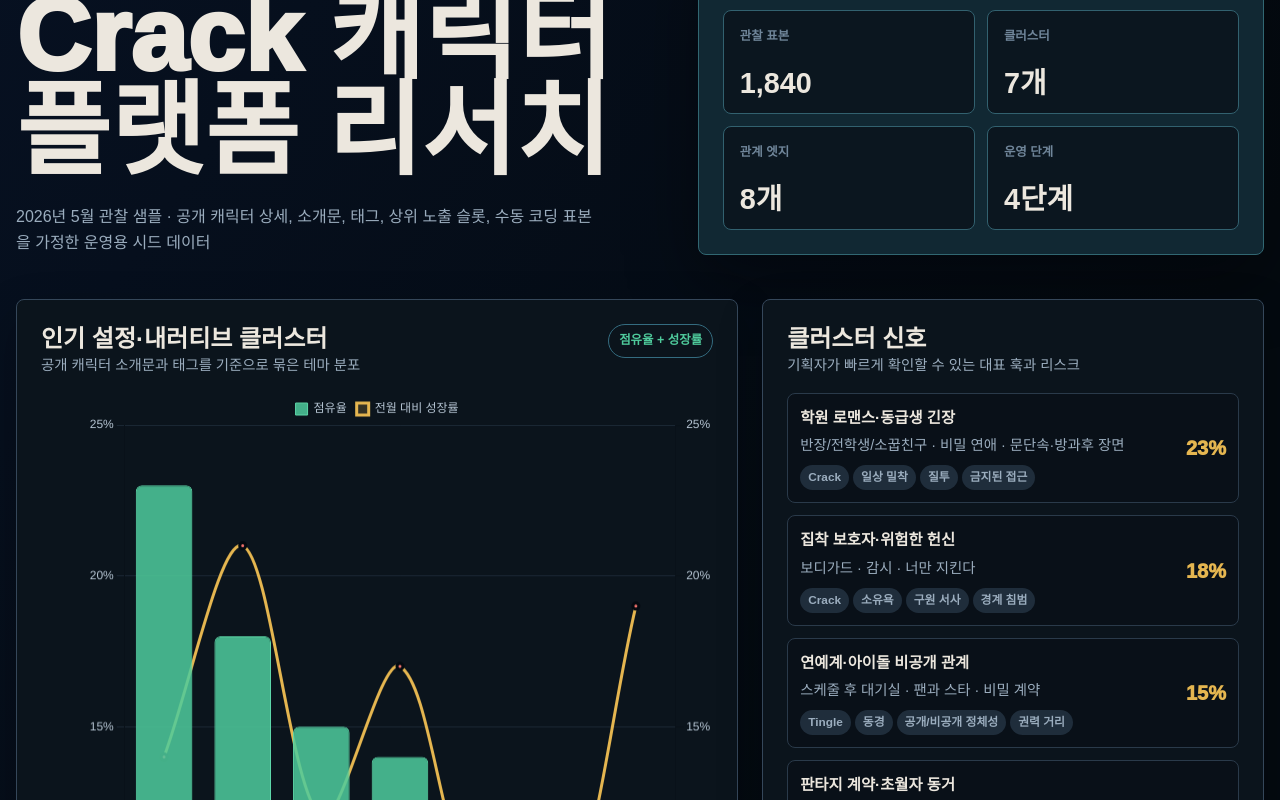
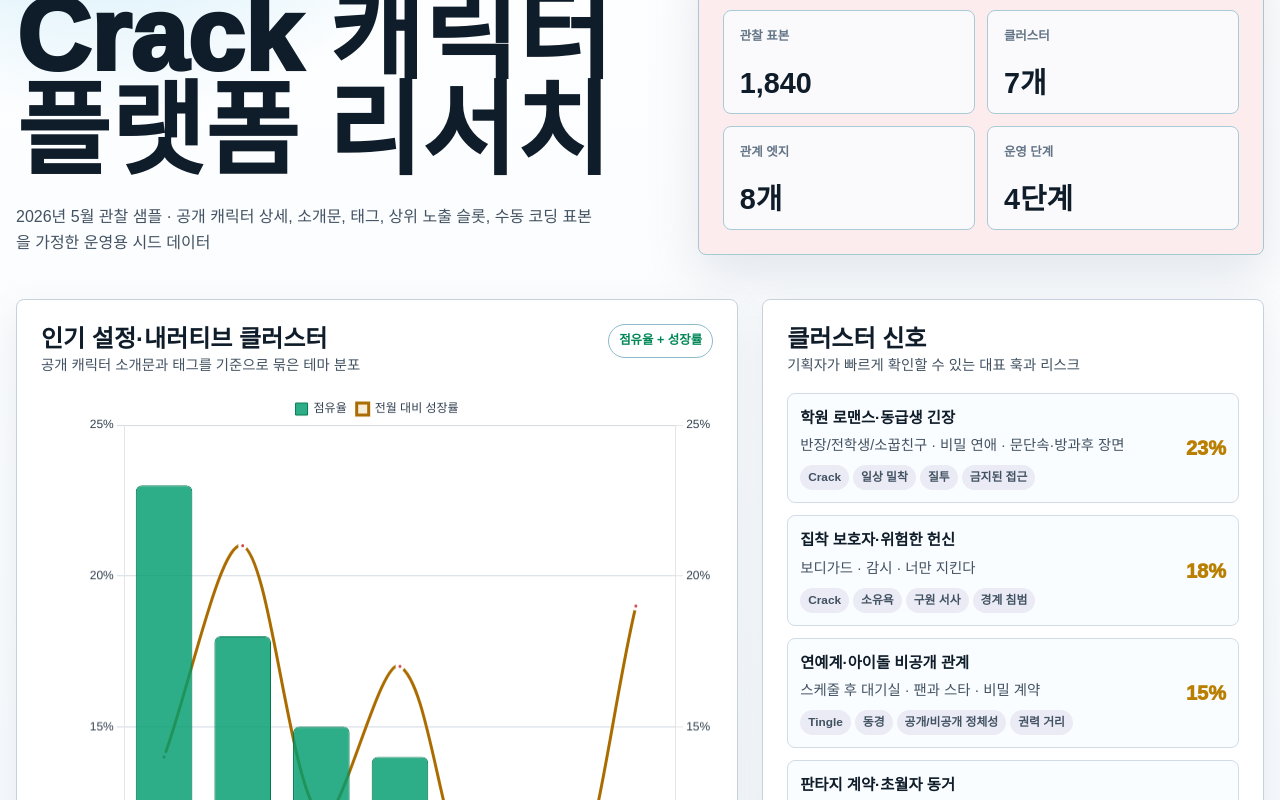
Before and after one commit to gdrpaul3-byte/character_tracker, a plain HTML site: page research.html in a window 1280 px wide. Shown: the part 300-1100 px from the top of the page. Drawn offline with nearby package versions, Linux system fonts and the light colour scheme.

Commit message:
style: brighten research page network map

```diff
--- a/research.html
+++ b/research.html
@@ -7,20 +7,20 @@
   <script src="https://cdn.jsdelivr.net/npm/chart.js"></script>
   <style>
     :root {
-      color-scheme: dark;
-      --bg: oklch(14% 0.018 250);
-      --surface: oklch(19% 0.022 250);
-      --surface-2: oklch(24% 0.026 250);
-      --surface-3: oklch(29% 0.032 250);
-      --line: oklch(39% 0.04 250);
-      --text: oklch(93% 0.014 86);
-      --muted: oklch(74% 0.032 245);
-      --soft: oklch(61% 0.04 245);
-      --mint: oklch(76% 0.13 165);
-      --gold: oklch(80% 0.13 84);
-      --rose: oklch(70% 0.16 24);
-      --violet: oklch(70% 0.13 302);
-      --sky: oklch(72% 0.12 228);
+      color-scheme: light;
+      --bg: oklch(98% 0.006 250);
+      --surface: oklch(100% 0 0);
+      --surface-2: oklch(96% 0.012 250);
+      --surface-3: oklch(92% 0.018 250);
+      --line: oklch(86% 0.018 250);
+      --text: oklch(22% 0.032 250);
+      --muted: oklch(43% 0.034 250);
+      --soft: oklch(55% 0.035 250);
+      --mint: oklch(54% 0.14 164);
+      --gold: oklch(64% 0.14 78);
+      --rose: oklch(58% 0.18 26);
+      --violet: oklch(52% 0.16 302);
+      --sky: oklch(55% 0.14 236);
       --radius: 8px;
       --space-xs: 4px;
       --space-sm: 8px;
@@ -39,9 +39,8 @@
       margin: 0;
       min-height: 100vh;
       background:
-        linear-gradient(125deg, oklch(18% 0.04 260) 0%, transparent 42%),
-        linear-gradient(305deg, oklch(17% 0.035 24) 0%, transparent 36%),
-        var(--bg);
+        radial-gradient(circle at 8% 0%, oklch(93% 0.035 226 / 78%) 0 240px, transparent 420px),
+        linear-gradient(180deg, oklch(100% 0 0) 0%, var(--bg) 42%, oklch(96% 0.012 250) 100%);
       color: var(--text);
       font-family: "Pretendard", "SUIT", "Noto Sans KR", "Apple SD Gothic Neo", sans-serif;
       line-height: 1.6;
@@ -93,7 +92,7 @@
     .nav-links a:hover {
       border-color: color-mix(in oklch, var(--line), var(--mint) 44%);
       color: var(--text);
-      background: color-mix(in oklch, var(--surface-2) 78%, var(--mint));
+      background: color-mix(in oklch, var(--surface) 88%, var(--mint));
     }
 
     .hero {
@@ -132,7 +131,7 @@
       border: 1px solid color-mix(in oklch, var(--line), var(--gold) 22%);
       border-radius: var(--radius);
       background: color-mix(in oklch, var(--surface) 88%, var(--gold));
-      box-shadow: 0 24px 70px oklch(8% 0.02 250 / 42%);
+      box-shadow: 0 22px 52px oklch(54% 0.04 250 / 16%);
       padding: var(--space-xl);
       display: grid;
       gap: var(--space-lg);
@@ -157,7 +156,7 @@
       min-height: 104px;
       border: 1px solid color-mix(in oklch, var(--line), var(--gold) 18%);
       border-radius: var(--radius);
-      background: oklch(17% 0.02 250 / 72%);
+      background: oklch(99% 0.004 250 / 92%);
       padding: var(--space-lg);
       display: grid;
       gap: var(--space-sm);
@@ -189,8 +188,8 @@
     .caveat {
       border: 1px solid var(--line);
       border-radius: var(--radius);
-      background: color-mix(in oklch, var(--surface) 92%, var(--bg));
-      box-shadow: 0 18px 46px oklch(9% 0.025 250 / 24%);
+      background: color-mix(in oklch, var(--surface) 96%, var(--bg));
+      box-shadow: 0 14px 36px oklch(54% 0.04 250 / 12%);
     }
 
     .panel {
@@ -245,7 +244,7 @@
       border: 1px solid color-mix(in oklch, var(--line), var(--surface-3) 50%);
       border-radius: var(--radius);
       padding: var(--space-md);
-      background: oklch(16% 0.018 250 / 58%);
+      background: oklch(99% 0.006 250 / 86%);
     }
 
     .cluster-row strong {
@@ -263,7 +262,7 @@
 
     .tag {
       border-radius: 999px;
-      background: var(--surface-3);
+      background: color-mix(in oklch, var(--surface-3) 72%, var(--surface));
       color: var(--muted);
       padding: 3px 8px;
       font-size: 0.74rem;
@@ -289,31 +288,45 @@
     }
 
     .network-edge {
-      stroke: oklch(59% 0.052 246 / 70%);
+      stroke: oklch(39% 0.13 244 / 90%);
       stroke-linecap: round;
+      filter: drop-shadow(0 1px 1px oklch(100% 0 0 / 92%));
     }
 
     .network-label {
-      fill: var(--soft);
+      fill: oklch(27% 0.055 250);
       font-size: 11px;
-      font-weight: 750;
+      font-weight: 900;
+      paint-order: stroke;
+      stroke: oklch(100% 0 0 / 94%);
+      stroke-width: 4px;
+      stroke-linejoin: round;
     }
 
     .network-node {
-      stroke: oklch(94% 0.014 86 / 76%);
-      stroke-width: 1.5;
+      stroke: oklch(100% 0 0 / 96%);
+      stroke-width: 3;
+      filter: drop-shadow(0 8px 14px oklch(52% 0.04 250 / 18%));
     }
 
     .network-name {
-      fill: var(--text);
+      fill: oklch(18% 0.03 250);
       font-size: 12px;
       font-weight: 900;
+      paint-order: stroke;
+      stroke: oklch(100% 0 0 / 86%);
+      stroke-width: 3px;
+      stroke-linejoin: round;
     }
 
     .network-meta {
-      fill: var(--muted);
+      fill: oklch(27% 0.035 250);
       font-size: 10px;
-      font-weight: 750;
+      font-weight: 850;
+      paint-order: stroke;
+      stroke: oklch(100% 0 0 / 82%);
+      stroke-width: 3px;
+      stroke-linejoin: round;
     }
 
     .platform-grid {
@@ -350,7 +363,7 @@
     .score-bar {
       height: 8px;
       border-radius: 999px;
-      background: var(--surface-3);
+      background: color-mix(in oklch, var(--surface-3) 74%, var(--surface));
       overflow: hidden;
     }
 
@@ -416,7 +429,7 @@
       display: none;
       border: 1px solid color-mix(in oklch, var(--line), var(--rose) 42%);
       border-radius: var(--radius);
-      background: color-mix(in oklch, var(--surface-2) 84%, var(--rose));
+      background: color-mix(in oklch, var(--surface) 86%, var(--rose));
       padding: var(--space-lg);
       color: var(--text);
     }
@@ -634,9 +647,9 @@
     };
 
     const numberFormatter = new Intl.NumberFormat("ko-KR");
-    const chartTextColor = "oklch(82% 0.025 245)";
-    const chartGridColor = "oklch(39% 0.04 250 / 42%)";
-    const nodeColors = ["oklch(76% 0.13 165)", "oklch(80% 0.13 84)", "oklch(70% 0.16 24)", "oklch(70% 0.13 302)", "oklch(72% 0.12 228)", "oklch(73% 0.12 55)", "oklch(68% 0.1 200)"];
+    const chartTextColor = "oklch(36% 0.034 250)";
+    const chartGridColor = "oklch(86% 0.018 250 / 82%)";
+    const nodeColors = ["oklch(64% 0.16 164)", "oklch(72% 0.15 78)", "oklch(65% 0.18 26)", "oklch(64% 0.16 302)", "oklch(67% 0.15 236)", "oklch(69% 0.15 55)", "oklch(63% 0.13 200)"];
 
     function setText(id, value) {
       document.getElementById(id).textContent = value;
@@ -668,8 +681,8 @@
             {
               label: "점유율",
               data: clusters.map((cluster) => cluster.share),
-              backgroundColor: "oklch(76% 0.13 165 / 86%)",
-              borderColor: "oklch(80% 0.13 165)",
+              backgroundColor: "oklch(61% 0.14 165 / 82%)",
+              borderColor: "oklch(49% 0.14 165)",
               borderWidth: 1,
               borderRadius: 6,
               yAxisID: "y"
@@ -678,10 +691,10 @@
               label: "전월 대비 성장률",
               data: clusters.map((cluster) => cluster.growth),
               type: "line",
-              borderColor: "oklch(80% 0.13 84)",
-              backgroundColor: "oklch(80% 0.13 84 / 18%)",
-              pointBackgroundColor: "oklch(70% 0.16 24)",
-              pointBorderColor: "oklch(14% 0.018 250)",
+              borderColor: "oklch(58% 0.15 78)",
+              backgroundColor: "oklch(72% 0.13 84 / 18%)",
+              pointBackgroundColor: "oklch(58% 0.18 24)",
+              pointBorderColor: "oklch(100% 0 0)",
               borderWidth: 3,
               tension: 0.32,
               yAxisID: "y1"
@@ -742,7 +755,7 @@
         const midX = (source.x + target.x) / 2;
         const midY = (source.y + target.y) / 2;
         return `
-          <line class="network-edge" x1="${source.x}" y1="${source.y}" x2="${target.x}" y2="${target.y}" stroke-width="${Math.max(2, edge.strength / 18)}"></line>
+          <line class="network-edge" x1="${source.x}" y1="${source.y}" x2="${target.x}" y2="${target.y}" stroke-width="${Math.max(5, edge.strength / 11)}"></line>
           <text class="network-label" x="${midX}" y="${midY - 6}" text-anchor="middle">${edge.label}</text>
         `;
       }).join("");
@@ -755,7 +768,7 @@
         </g>
       `).join("");
 
-      svg.innerHTML = `<rect x="1" y="1" width="978" height="458" rx="8" fill="oklch(15% 0.018 250 / 45%)"></rect>${edges}${nodes}`;
+      svg.innerHTML = `<rect x="1" y="1" width="978" height="458" rx="8" fill="oklch(98% 0.006 250)"></rect>${edges}${nodes}`;
     }
 
     function renderPlatforms(platforms) {
```
